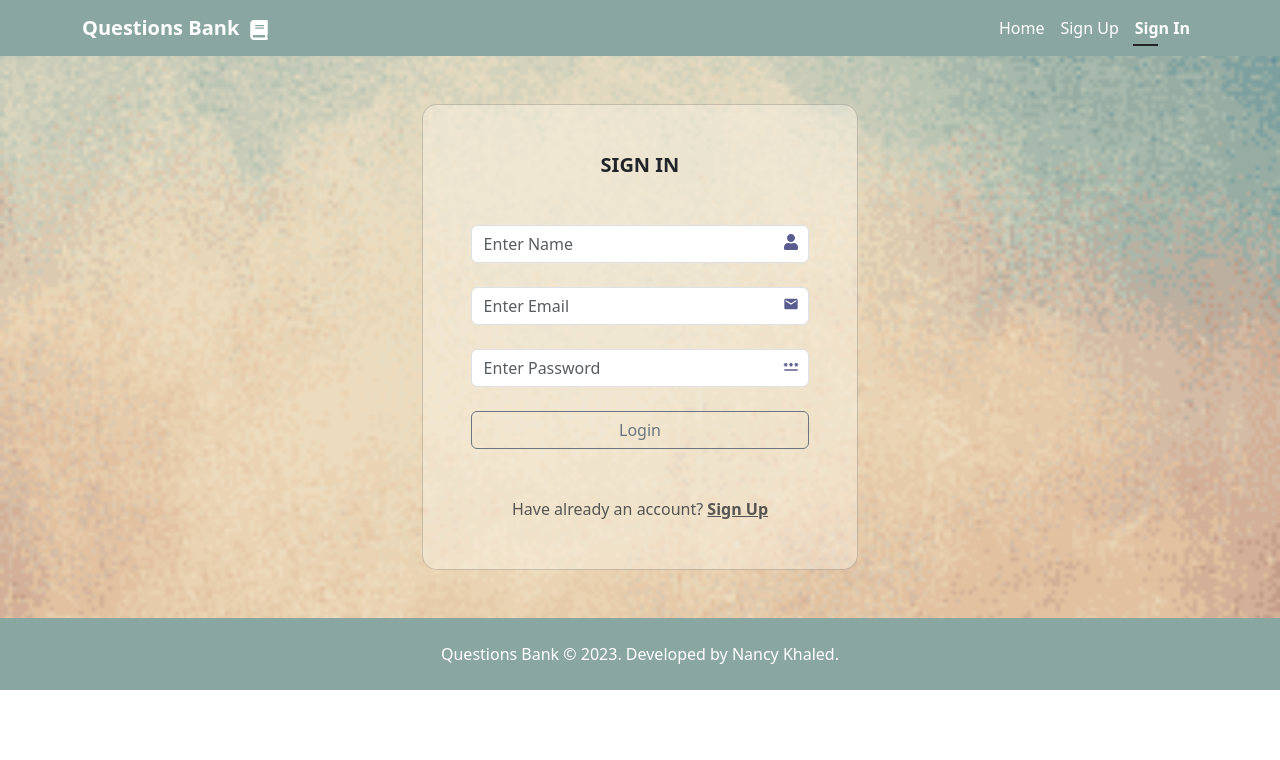
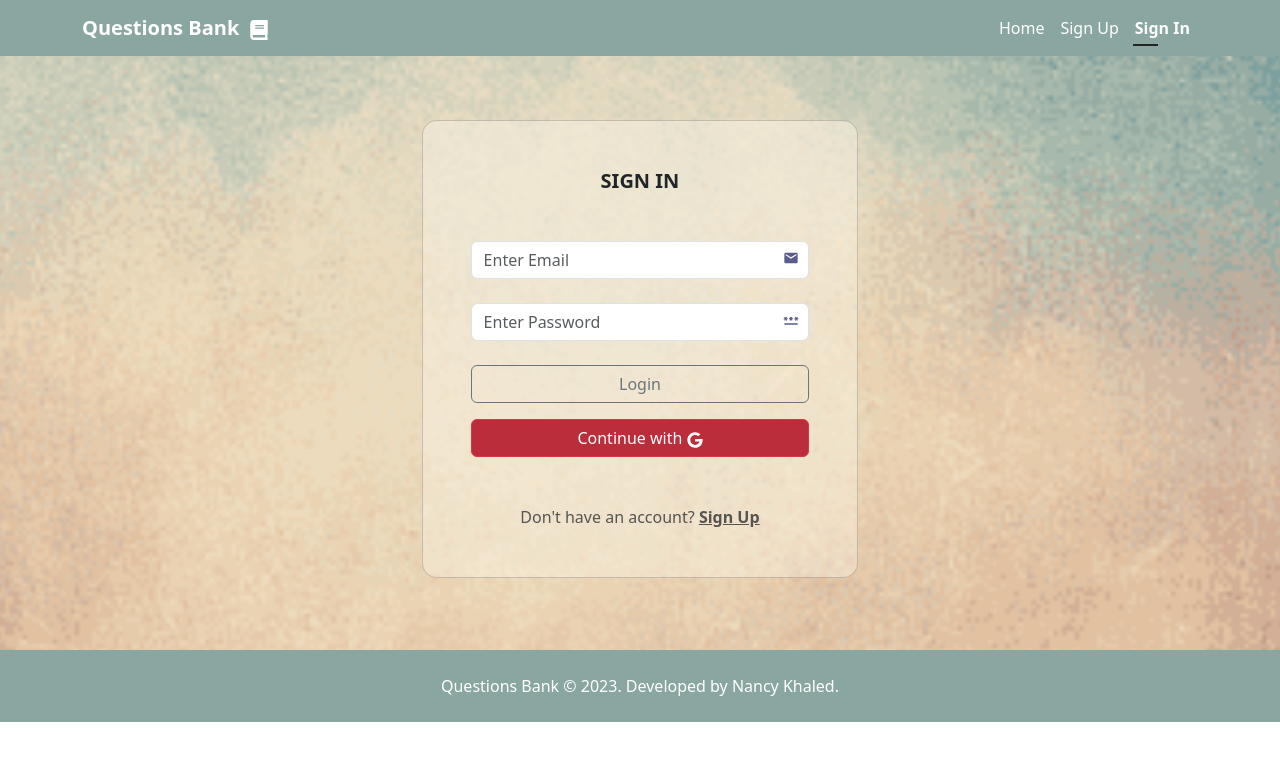
Before and after one commit to Nancy-Khaled/questions-bank, a React (Vite) app: page /sign-in in a window 1280 px wide. Shown: the top 760 px of the page. Built offline with nearby package versions, Linux system fonts and the light colour scheme.

Commit message:
add google oauth

```diff
--- a/package.json
+++ b/package.json
@@ -11,10 +11,13 @@
   },
   "dependencies": {
     "bootstrap": "^5.3.2",
+    "dotenv": "^16.3.1",
+    "firebase": "^10.5.2",
     "react": "^18.2.0",
     "react-bootstrap": "^2.9.1",
     "react-dom": "^18.2.0",
     "react-icons": "^4.11.0",
+    "react-redux": "^8.1.3",
     "react-router-dom": "^6.17.0"
   },
   "devDependencies": {
--- /dev/null
+++ b/src/firebase.js
@@ -0,0 +1,17 @@
+// Import the functions you need from the SDKs you need
+import { initializeApp } from "firebase/app";
+// TODO: Add SDKs for Firebase products that you want to use
+// https://firebase.google.com/docs/web/setup#available-libraries
+
+// Your web app's Firebase configuration
+const firebaseConfig = {
+  apiKey: import.meta.env.VITE_FIREBASE_API_KEY,
+  authDomain: "questions-bank-app.firebaseapp.com",
+  projectId: "questions-bank-app",
+  storageBucket: "questions-bank-app.appspot.com",
+  messagingSenderId: "653645836359",
+  appId: "1:653645836359:web:3e3401ef5f1f7562c00162"
+};
+
+// Initialize Firebase
+export const app = initializeApp(firebaseConfig);
--- a/src/pages/SignIn.jsx
+++ b/src/pages/SignIn.jsx
@@ -1,14 +1,14 @@
 import React from 'react';
 import { Link } from "react-router-dom";
-import {FaUser} from "react-icons/fa";
 import {MdEmail} from "react-icons/md";
 import {MdPassword} from "react-icons/md";
 
 import '../assets/css/sign-in.css'
+import OAuth from '../shared/components/OAuth/OAuth';
 
 export default function SignIn() {
   return (
-    <section>
+    <section className='mt-3 mb-4'>
         <div className="container">
           <div className="row d-flex justify-content-center align-items-center">
             <div className="col-12 col-md-9 col-lg-7 col-xl-6">
@@ -18,18 +18,7 @@ export default function SignIn() {
                     Sign In
                   </h2>
 
-                  <form method='' action=''>
-                    <div className="form-item mb-4">
-                    <span className="icon">
-                      <FaUser></FaUser>
-                    </span>
-                      <input
-                        type="text"
-                        className="form-control"
-                        placeholder="Enter Name"
-                      />
-                    </div>
-
+                  <form method='post' action='/SignIn'>
                     <div className="form-item mb-4">
                     <span className="icon">
                       <MdEmail></MdEmail>
@@ -52,17 +41,18 @@ export default function SignIn() {
                       />
                     </div>
 
-                    <div className="d-flex justify-content-center">
-                      <Link
+                    <div className="btns-container">
+                    <Link
                         type="button" to={"/profile"}
                         className="btn btn-outline-secondary"
                       >
                         Login
                       </Link>
+                      <OAuth></OAuth>
                     </div>
 
                     <p className="text-center text-muted mt-5 mb-0">
-                      Have already an account?{" "}
+                      Don't have an account?{" "}
                       <Link to="/sign-up" className="fw-bold">
                         <u>Sign Up</u>
                       </Link>
--- a/src/pages/SignUp.jsx
+++ b/src/pages/SignUp.jsx
@@ -5,6 +5,7 @@ import {MdEmail} from "react-icons/md";
 import {MdPassword} from "react-icons/md";
 
 import '../assets/css/sign-up.css'
+import OAuth from "../shared/components/OAuth/OAuth.jsx";
 
 export default function SignUp() {
   return (
@@ -18,7 +19,7 @@ export default function SignUp() {
                     Sign Up
                   </h2>
 
-                  <form>
+                  <form action="/SignUp" method="post">
                     <div className="form-item mb-4">
                     <span className="icon">
                       <FaUser></FaUser>
@@ -63,13 +64,14 @@ export default function SignUp() {
                       />
                     </div>
 
-                    <div className="d-flex justify-content-center">
-                      <Link
+                    <div className="btns-container">
+                    <Link
                         type="button" to={"/profile"}
                         className="btn btn-outline-secondary"
                       >
                         Register
                       </Link>
+                      <OAuth></OAuth>
                     </div>
 
                     <p className="text-center text-muted mt-5 mb-0">
--- /dev/null
+++ b/src/shared/components/OAuth/OAuth.jsx
@@ -0,0 +1,46 @@
+import React from "react";
+import { GoogleAuthProvider, getAuth, signInWithPopup } from "firebase/auth";
+import { FaGoogle } from "react-icons/fa";
+
+import "./css/oauthStyle.css";
+import { app } from "../../../firebase";
+
+export default function OAuth() {
+  const handleGoogleClick = async () => {
+    try {
+      const provider = new GoogleAuthProvider();
+      const auth = getAuth(app);
+
+      const result = await signInWithPopup(auth, provider);
+
+      const res = await fetch("/api/auth/google", {
+        method: "POST",
+        headers: {
+          "Content-Type": "application/json",
+        },
+        body: JSON.stringify({
+          name: result.user.displayName,
+          email: result.user.email,
+          photo: result.user.photoURL,
+        }),
+      });
+      const data = await res.json();
+
+    } catch (error) {
+      console.log("Could not Continue with google", error);
+    }
+  };
+
+  return (
+    <button
+      onClick={handleGoogleClick}
+      type="button"
+      className="btn btn-danger mt-3"
+    >
+      Continue with{" "}
+      <span>
+        <FaGoogle></FaGoogle>
+      </span>
+    </button>
+  );
+}
--- /dev/null
+++ b/src/shared/components/OAuth/css/oauthStyle.css
@@ -0,0 +1,5 @@
+button {
+    width: 100%;
+    display: block;
+    background-color: #bb2d3b !important;
+}
```
Also changed, not shown: src/assets/css/sign-in.css (line endings or trailing spaces), 2 other files (tests, documents, lock files or other folders).
